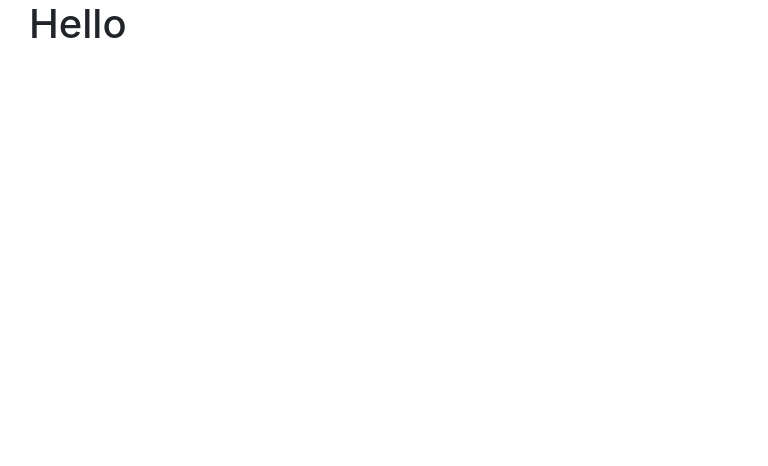
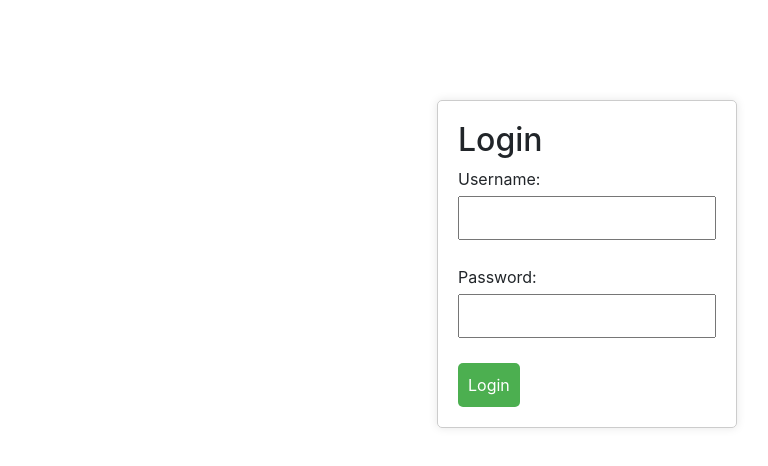
Before and after one commit to Vishal2970/HRM-Portal, a React (Create React App) app: page / in a window 1280 px wide. Shown: the top 466 px of the page, without its empty margins (53-821 px from the left). Built offline with nearby package versions, Linux system fonts and the light colour scheme.

Commit message:
Login Page Created

```diff
--- a/src/Components/DashBoard.js
+++ b/src/Components/DashBoard.js
@@ -1,8 +1,49 @@
-import React from 'react'
-export default function DashBoard() {
+import React, { useState } from 'react';
+import './LoginPage.css'; // Import your CSS file for styling
+
+const LoginPage = () => {
+  const [username, setUsername] = useState('');
+  const [password, setPassword] = useState('');
+
+  const handleSubmit = (e) => {
+    e.preventDefault();
+
+    // Replace this with your actual authentication logic
+    if (username === 'demo' && password === 'password') {
+      alert('Login successful!');
+    } else {
+      alert('Invalid username or password');
+    }
+  };
+
   return (
-    <div>
-      <h1>Hello</h1>
+    <div className="login-container">
+      <h2>Login</h2>
+      <form onSubmit={handleSubmit}>
+        <div className="form-group">
+          <label htmlFor="username">Username:</label>
+          <input
+            type="text"
+            id="username"
+            value={username}
+            onChange={(e) => setUsername(e.target.value)}
+            required
+          />
+        </div>
+        <div className="form-group">
+          <label htmlFor="password">Password:</label>
+          <input
+            type="password"
+            id="password"
+            value={password}
+            onChange={(e) => setPassword(e.target.value)}
+            required
+          />
+        </div>
+        <button type="submit">Login</button>
+      </form>
     </div>
-  )
-}
+  );
+};
+
+export default LoginPage;
--- /dev/null
+++ b/src/Components/LoginPage.css
@@ -0,0 +1,34 @@
+.login-container {
+    width: 300px;
+    margin: auto;
+    margin-top: 100px;
+    padding: 20px;
+    border: 1px solid #ccc;
+    border-radius: 5px;
+    box-shadow: 0 0 10px rgba(0, 0, 0, 0.1);
+  }
+
+  .form-group {
+    margin-bottom: 15px;
+  }
+
+  label {
+    display: block;
+    margin-bottom: 5px;
+  }
+
+  input {
+    width: 100%;
+    padding: 8px;
+    box-sizing: border-box;
+    margin-bottom: 10px;
+  }
+
+  button {
+    background-color: #4caf50;
+    color: white;
+    padding: 10px;
+    border: none;
+    border-radius: 5px;
+    cursor: pointer;
+  }
```
